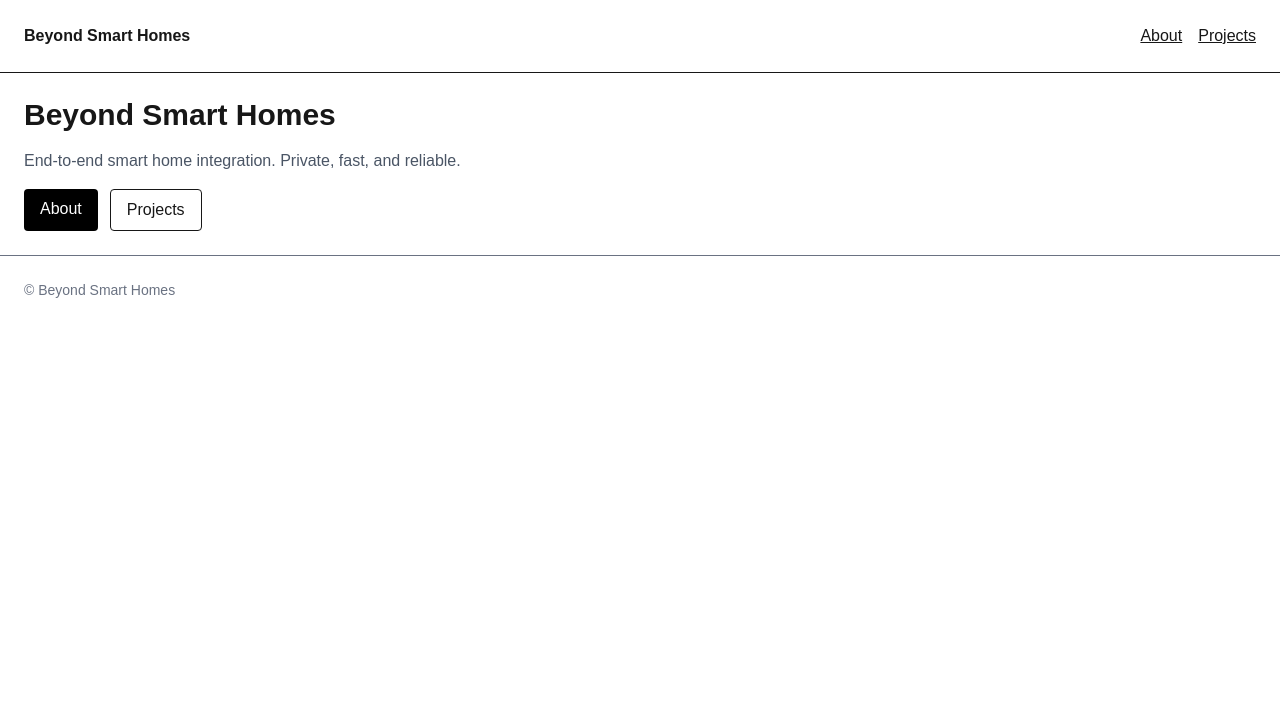
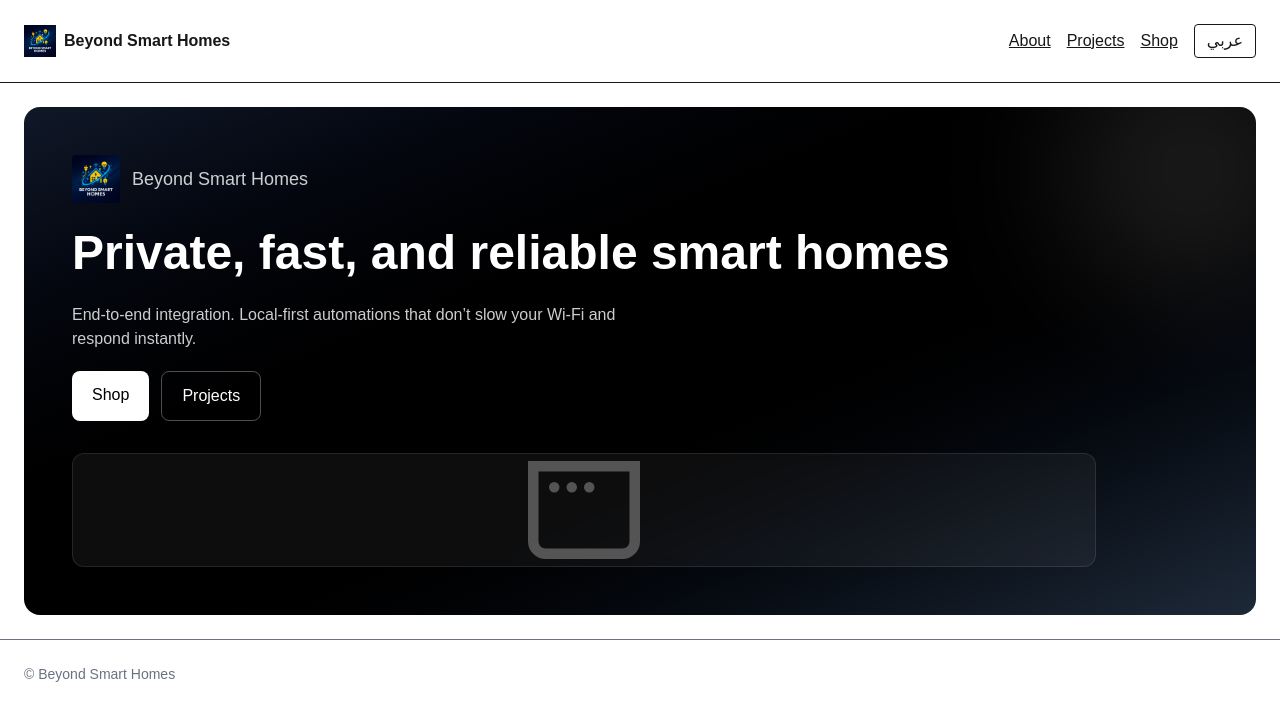
Before and after one commit to beyondsmarthomes/beyondsmarthomes, a Next.js app: page /en in a window 1280 px wide. Shown: the top 720 px of the page. Built offline with nearby package versions, Linux system fonts and the light colour scheme.

Commit message:
Add Shop pages, layouts with logo, and branded heroes

```diff
--- /dev/null
+++ b/app/ar/layout.jsx
@@ -0,0 +1,24 @@
+import '../globals.css'
+export default function LocaleLayout({ children }) {
+  const locale = 'ar'
+  return (
+    <html lang={locale} dir="rtl">
+      <body className="min-h-screen">
+        <header className="p-6 border-b flex items-center justify-between">
+          <a href="/ar" className="font-semibold flex items-center gap-2">
+            <img src="/logo.png" alt="logo" className="h-8 w-8" />
+            <span>بيوند سمارت هومز</span>
+          </a>
+          <nav className="flex gap-4 items-center">
+            <a href="/ar/about" className="underline">من نحن</a>
+            <a href="/ar/projects" className="underline">المشاريع</a>
+            <a href="/ar/shop" className="underline">المتجر</a>
+            <a href="/en" className="px-3 py-1 rounded border">EN</a>
+          </nav>
+        </header>
+        <main className="p-6">{children}</main>
+        <footer className="p-6 border-t text-sm text-gray-500">© بيوند سمارت هومز</footer>
+      </body>
+    </html>
+  )
+}
--- /dev/null
+++ b/app/ar/page.jsx
@@ -0,0 +1,28 @@
+import ar from '@/src/messages/ar.json'
+export default function Home() {
+  const t = ar
+  return (
+    <section className="relative overflow-hidden rounded-2xl p-8 sm:p-12 bg-gradient-to-br from-gray-900 via-black to-gray-800 text-white" dir="rtl">
+      <div className="absolute -left-16 -top-16 h-64 w-64 rounded-full bg-white/10 blur-3xl" />
+      <div className="max-w-5xl relative z-10 grid gap-8 sm:grid-cols-[1fr,280px]">
+        <div className="space-y-5">
+          <div className="flex items-center gap-3">
+            <img src="/logo.png" alt="logo" className="h-12 w-12 rounded" />
+            <span className="text-lg text-white/80">{t.siteName}</span>
+          </div>
+          <h1 className="text-4xl sm:text-5xl font-extrabold leading-tight">منازل ذكية خاصة وسريعة وموثوقة</h1>
+          <p className="text-white/80 max-w-prose">تكامل متكامل من البداية للنهاية. أتمتة تعمل محليًا ولا تُبطئ الشبكة مع استجابة فورية.</p>
+          <div className="flex gap-3">
+            <a href="/ar/shop" className="px-5 py-3 rounded-lg bg-white text-black font-medium">المتجر</a>
+            <a href="/ar/projects" className="px-5 py-3 rounded-lg border border-white/30">المشاريع</a>
+          </div>
+        </div>
+        <div className="hidden sm:block">
+          <div className="h-full w-full rounded-xl bg-white/5 border border-white/10 backdrop-blur flex items-center justify-center">
+            <img src="/window.svg" alt="" className="h-28 w-28 opacity-80" />
+          </div>
+        </div>
+      </div>
+    </section>
+  )
+}
--- /dev/null
+++ b/app/ar/shop/page.jsx
@@ -0,0 +1,23 @@
+import { PrismaClient } from '@prisma/client'
+const prisma = new PrismaClient()
+export default async function ShopPage() {
+  const products = await prisma.product.findMany({ orderBy: { createdAt: 'desc' } })
+  return (
+    <section className="max-w-5xl">
+      <h1 className="text-3xl font-bold mb-2">المتجر</h1>
+      <p className="text-gray-600 mb-6">أجهزة وخدمات تركيب مختارة بعناية.</p>
+      <ul className="grid gap-4 sm:grid-cols-2 lg:grid-cols-3">
+        {products.map(p => (
+          <li key={p.id} className="border rounded-xl p-4">
+            <div className="aspect-video bg-gray-50 rounded mb-3 flex items-center justify-center overflow-hidden">
+              <img src={p.imageUrl || '/window.svg'} alt="" className="max-h-full max-w-full" />
+            </div>
+            <h3 className="font-semibold">{p.name}</h3>
+            <p className="text-sm text-gray-600">{p.description || ''}</p>
+            <div className="mt-2 font-medium">{(p.price/100).toFixed(2)} KWD</div>
+          </li>
+        ))}
+      </ul>
+    </section>
+  )
+}
--- /dev/null
+++ b/app/en/layout.jsx
@@ -0,0 +1,24 @@
+import '../globals.css'
+export default function LocaleLayout({ children }) {
+  const locale = 'en'
+  return (
+    <html lang={locale} dir="ltr">
+      <body className="min-h-screen">
+        <header className="p-6 border-b flex items-center justify-between">
+          <a href="/en" className="font-semibold flex items-center gap-2">
+            <img src="/logo.png" alt="logo" className="h-8 w-8" />
+            <span>Beyond Smart Homes</span>
+          </a>
+          <nav className="flex gap-4 items-center">
+            <a href="/en/about" className="underline">About</a>
+            <a href="/en/projects" className="underline">Projects</a>
+            <a href="/en/shop" className="underline">Shop</a>
+            <a href="/ar" className="px-3 py-1 rounded border">عربي</a>
+          </nav>
+        </header>
+        <main className="p-6">{children}</main>
+        <footer className="p-6 border-t text-sm text-gray-500">© Beyond Smart Homes</footer>
+      </body>
+    </html>
+  )
+}
--- /dev/null
+++ b/app/en/page.jsx
@@ -0,0 +1,28 @@
+import en from '@/src/messages/en.json'
+export default function Home() {
+  const t = en
+  return (
+    <section className="relative overflow-hidden rounded-2xl p-8 sm:p-12 bg-gradient-to-br from-gray-900 via-black to-gray-800 text-white">
+      <div className="absolute -right-16 -top-16 h-64 w-64 rounded-full bg-white/10 blur-3xl" />
+      <div className="max-w-5xl relative z-10 grid gap-8 sm:grid-cols-[1fr,280px]">
+        <div className="space-y-5">
+          <div className="flex items-center gap-3">
+            <img src="/logo.png" alt="logo" className="h-12 w-12 rounded" />
+            <span className="text-lg text-white/80">{t.siteName}</span>
+          </div>
+          <h1 className="text-4xl sm:text-5xl font-extrabold leading-tight">Private, fast, and reliable smart homes</h1>
+          <p className="text-white/80 max-w-prose">End-to-end integration. Local-first automations that don’t slow your Wi-Fi and respond instantly.</p>
+          <div className="flex gap-3">
+            <a href="/en/shop" className="px-5 py-3 rounded-lg bg-white text-black font-medium">Shop</a>
+            <a href="/en/projects" className="px-5 py-3 rounded-lg border border-white/30">Projects</a>
+          </div>
+        </div>
+        <div className="hidden sm:block">
+          <div className="h-full w-full rounded-xl bg-white/5 border border-white/10 backdrop-blur flex items-center justify-center">
+            <img src="/window.svg" alt="" className="h-28 w-28 opacity-80" />
+          </div>
+        </div>
+      </div>
+    </section>
+  )
+}
--- /dev/null
+++ b/app/en/shop/page.jsx
@@ -0,0 +1,23 @@
+import { PrismaClient } from '@prisma/client'
+const prisma = new PrismaClient()
+export default async function ShopPage() {
+  const products = await prisma.product.findMany({ orderBy: { createdAt: 'desc' } })
+  return (
+    <section className="max-w-5xl">
+      <h1 className="text-3xl font-bold mb-2">Shop</h1>
+      <p className="text-gray-600 mb-6">Curated devices and install services.</p>
+      <ul className="grid gap-4 sm:grid-cols-2 lg:grid-cols-3">
+        {products.map(p => (
+          <li key={p.id} className="border rounded-xl p-4">
+            <div className="aspect-video bg-gray-50 rounded mb-3 flex items-center justify-center overflow-hidden">
+              <img src={p.imageUrl || '/window.svg'} alt="" className="max-h-full max-w-full" />
+            </div>
+            <h3 className="font-semibold">{p.name}</h3>
+            <p className="text-sm text-gray-600">{p.description || ''}</p>
+            <div className="mt-2 font-medium">{(p.price/100).toFixed(2)} KWD</div>
+          </li>
+        ))}
+      </ul>
+    </section>
+  )
+}
```
Also changed, not shown: public/logo.png (added).
